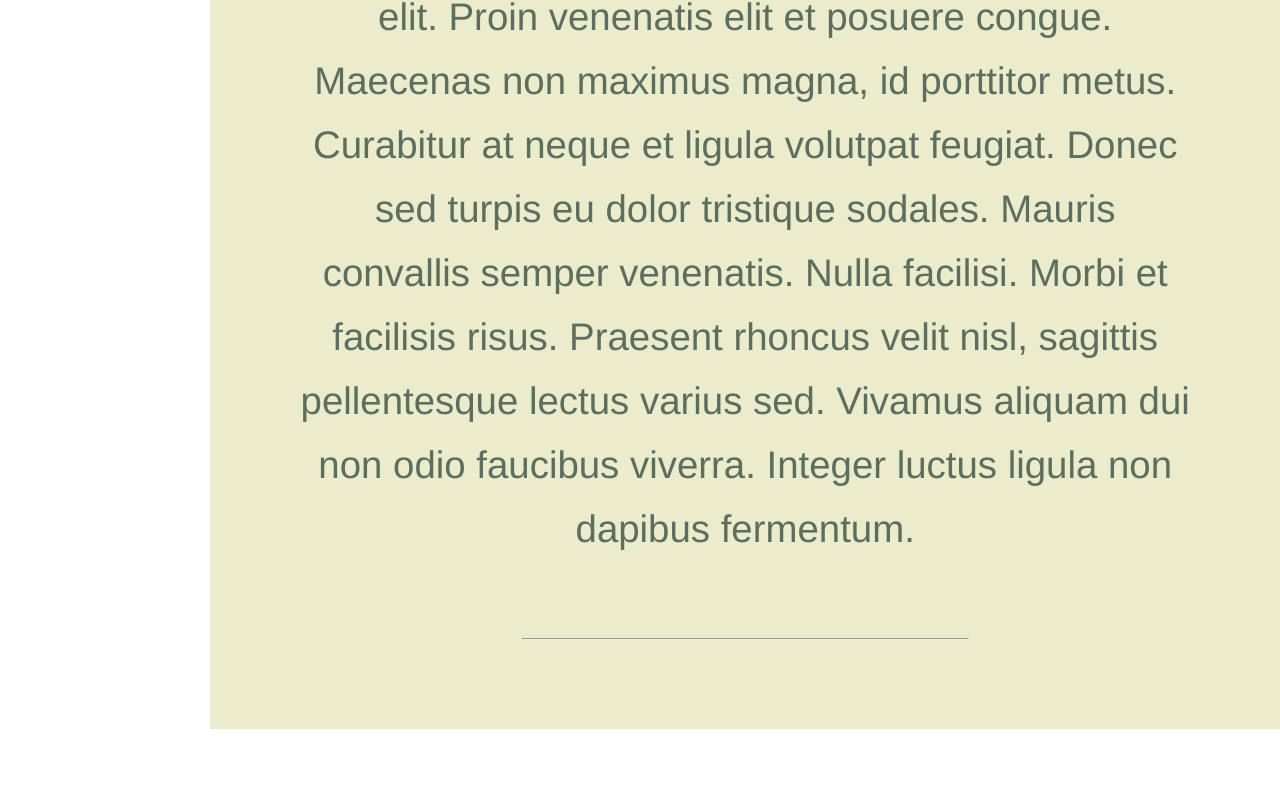
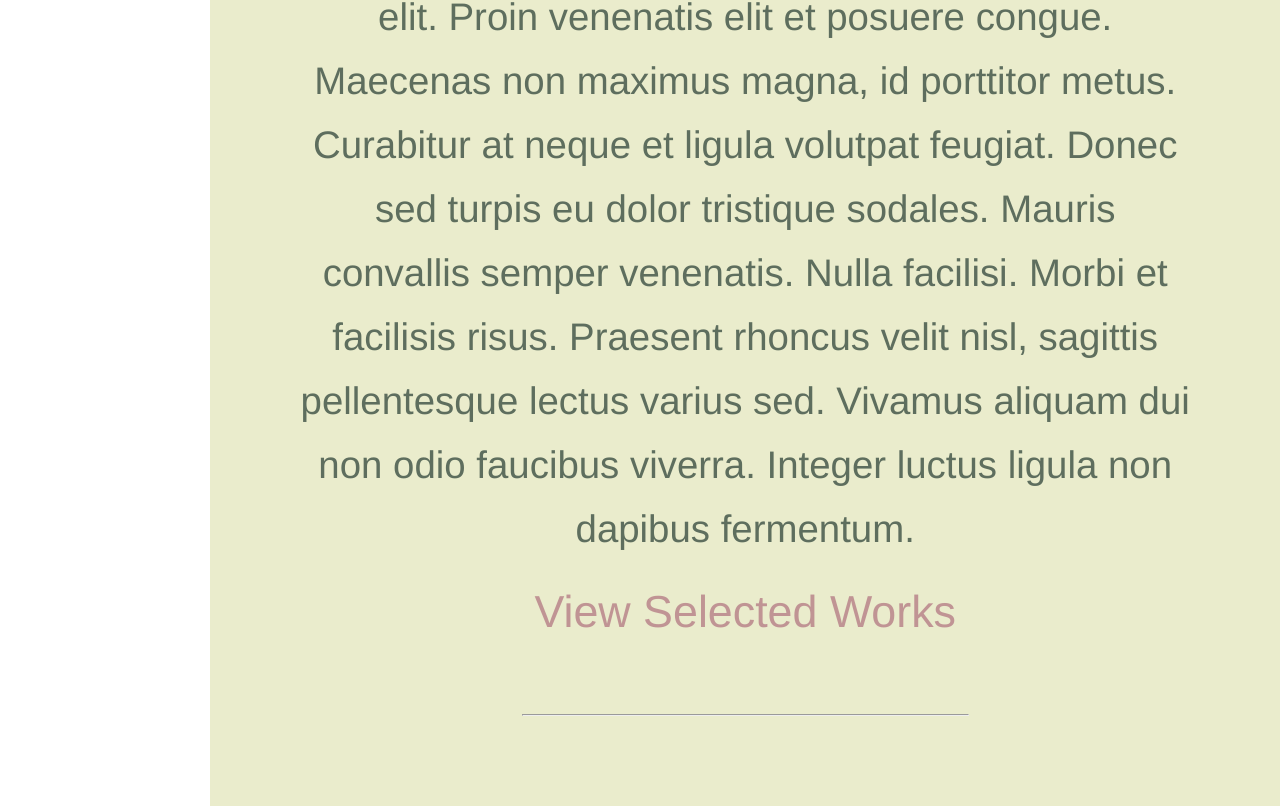
Before and after one commit to abishekh-manoharan/hashi-portfolio, a React (Vite) app in the folder fe-hashveenah-portfolio/: page /about in a window 1280 px wide. Shown: the part 2442-3248 px from the top of the page. Before the commit the page ends 3171 px from the top, so only its background shows below. Built offline with nearby package versions, Linux system fonts and the light colour scheme.

Commit message:
link to view selected works in art container

```diff
--- a/fe-hashveenah-portfolio/src/components/About.tsx
+++ b/fe-hashveenah-portfolio/src/components/About.tsx
@@ -1,5 +1,6 @@
 import { Dispatch, SetStateAction, useEffect, useState } from "react";
 import data from '../../data';
+import { Link } from "react-router-dom";
 
 interface aboutProps {
     setLocation: Dispatch<SetStateAction<string>>;
@@ -52,9 +53,10 @@ function About(props: aboutProps) {
                 <div className="about-me-container-title about-me-font-color">
                     My Art
                 </div>
-                <div className="about-me-container-content about-me-font-color">
+                <div className="about-me-container-content about-me-font-color about-me-art-content" >
                     Lorem ipsum dolor sit amet, consectetur adipiscing elit. Proin venenatis elit et posuere congue. Maecenas non maximus magna, id porttitor metus. Curabitur at neque et ligula volutpat feugiat. Donec sed turpis eu dolor tristique sodales. Mauris convallis semper venenatis. Nulla facilisi. Morbi et facilisis risus. Praesent rhoncus velit nisl, sagittis pellentesque lectus varius sed. Vivamus aliquam dui non odio faucibus viverra. Integer luctus ligula non dapibus fermentum.
                 </div>
+                <Link className="about-me-art-link" to="/projects">View Selected Works</Link>
                 <hr />
             </div>
             {/* <div className="video-container">
--- a/fe-hashveenah-portfolio/src/index.css
+++ b/fe-hashveenah-portfolio/src/index.css
@@ -270,6 +270,21 @@ swiper-container {
     width: 100%;
     object-fit: cover;
 }
+
+.about-me-art a {
+    display: block;
+    text-align: center;
+    font-size: 3.5vw;
+    width: 40vw;
+    margin: 2vw auto 6vw;
+    color: #b47b84c7;
+}
+.about-me-art a:hover {
+    color: #b47b847d;
+}
+.about-me-art-content {
+    margin-bottom: 2vw;
+}
 /* .about-me-header-name {
     font-size: 4vw;
     font-weight: bold;
```
